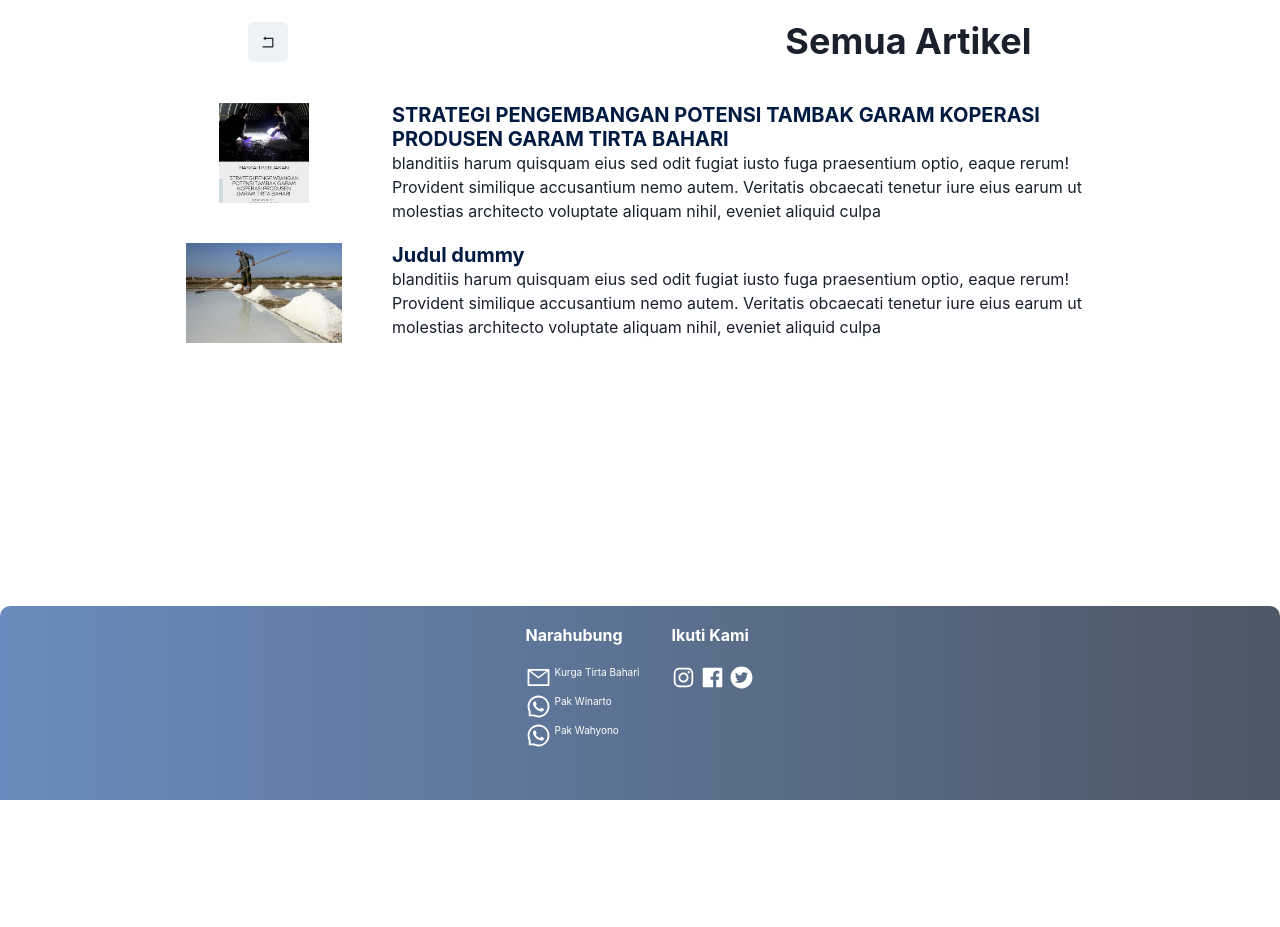
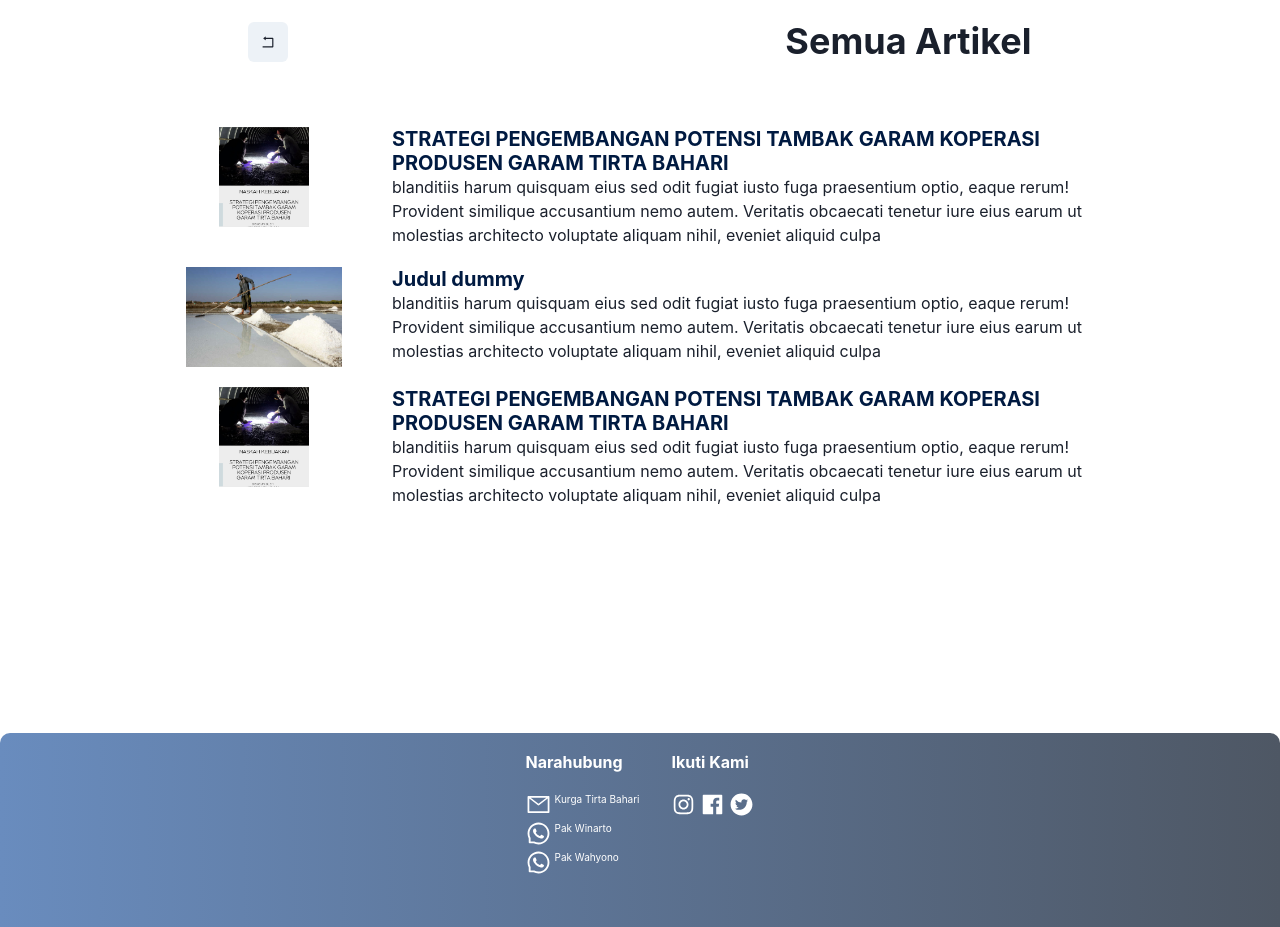
Before and after one commit to erozzae/KUGARTirtaBahariApp, a React (Create React App) app: page /artikelsAll in a window 1280 px wide. Before the commit the page ends 800 px from the top, so only its background shows below. Built offline with nearby package versions, Linux system fonts and the light colour scheme.

Commit message:
revisi responsive footer

```diff
--- a/src/components/Footer.jsx
+++ b/src/components/Footer.jsx
@@ -1,10 +1,4 @@
-import {
-  Box,
-  Flex,
-  Heading,
-  Link,
-  Text
-} from "@chakra-ui/react";
+import { Box, Flex, Heading, Link, Text } from "@chakra-ui/react";
 import React from "react";
 import {
   AiFillFacebook,
@@ -26,6 +20,7 @@ function footer() {
       alignItems="flex-start"
       flexWrap="wrap"
       width="100%"
+      h={["0%", "auto"]}
       // height="170px"
       className={main.bgFooter}
     >
--- a/src/pages/ArtikelsAll.jsx
+++ b/src/pages/ArtikelsAll.jsx
@@ -1,5 +1,6 @@
 import {
   Box,
+  Card,
   Flex,
   HStack,
   Heading,
@@ -7,6 +8,9 @@ import {
   Image,
   Link,
   Text,
+  VStack,
+  Wrap,
+  WrapItem,
 } from "@chakra-ui/react";
 import React from "react";
 import { AiOutlineRollback } from "react-icons/ai";
@@ -16,6 +20,7 @@ import pahlawan from "../assets/img/pahawan.jpg";
 import petambak2 from "../assets/img/petambak2.jpg";
 import materiKebijakan from "../assets/img/materi-naskah-kebijakan.jpeg";
 import Footer from "../components/Footer";
+import { FlatTree } from "framer-motion";
 
 function ArtikelsAll() {
   let data = [
@@ -34,11 +39,19 @@ function ArtikelsAll() {
       contSnpt:
         " blanditiis harum quisquam eius sed odit fugiat iusto fuga praesentium optio, eaque rerum! Provident similique accusantium nemo autem. Veritatis obcaecati tenetur iure eius earum ut molestias architecto voluptate aliquam nihil, eveniet aliquid culpa",
     },
+    {
+      id: 3,
+      title:
+        "STRATEGI PENGEMBANGAN POTENSI TAMBAK GARAM KOPERASI PRODUSEN GARAM TIRTA BAHARI",
+      img: materiKebijakan,
+      contSnpt:
+        " blanditiis harum quisquam eius sed odit fugiat iusto fuga praesentium optio, eaque rerum! Provident similique accusantium nemo autem. Veritatis obcaecati tenetur iure eius earum ut molestias architecto voluptate aliquam nihil, eveniet aliquid culpa",
+    },
   ];
 
   return (
     <Box>
-      <Flex justify="space-around" align="center" mt={5} mb={10}>
+      <Flex justify="space-around" align="center" mt={5} mb="8vh">
         <IconButton
           as={ReachLink}
           to="/"
@@ -46,6 +59,7 @@ function ArtikelsAll() {
         ></IconButton>
         <Heading>Semua Artikel</Heading>
       </Flex>
+      <Flex flexDirection="column" justify="space-between" minH="100vh">
         <Box px={5}>
           {data.map((item, index) => {
             return (
@@ -79,7 +93,7 @@ function ArtikelsAll() {
           })}
         </Box>
         <Box
-        position="fixed"
+          // position="fixed"
           left={0}
           bottom={0}
           width={["0%", "100%"]}
@@ -87,6 +101,7 @@ function ArtikelsAll() {
         >
           <Footer />
         </Box>
+      </Flex>
     </Box>
   );
 }
```
Lines whose indentation alone changed are shown as unchanged.
